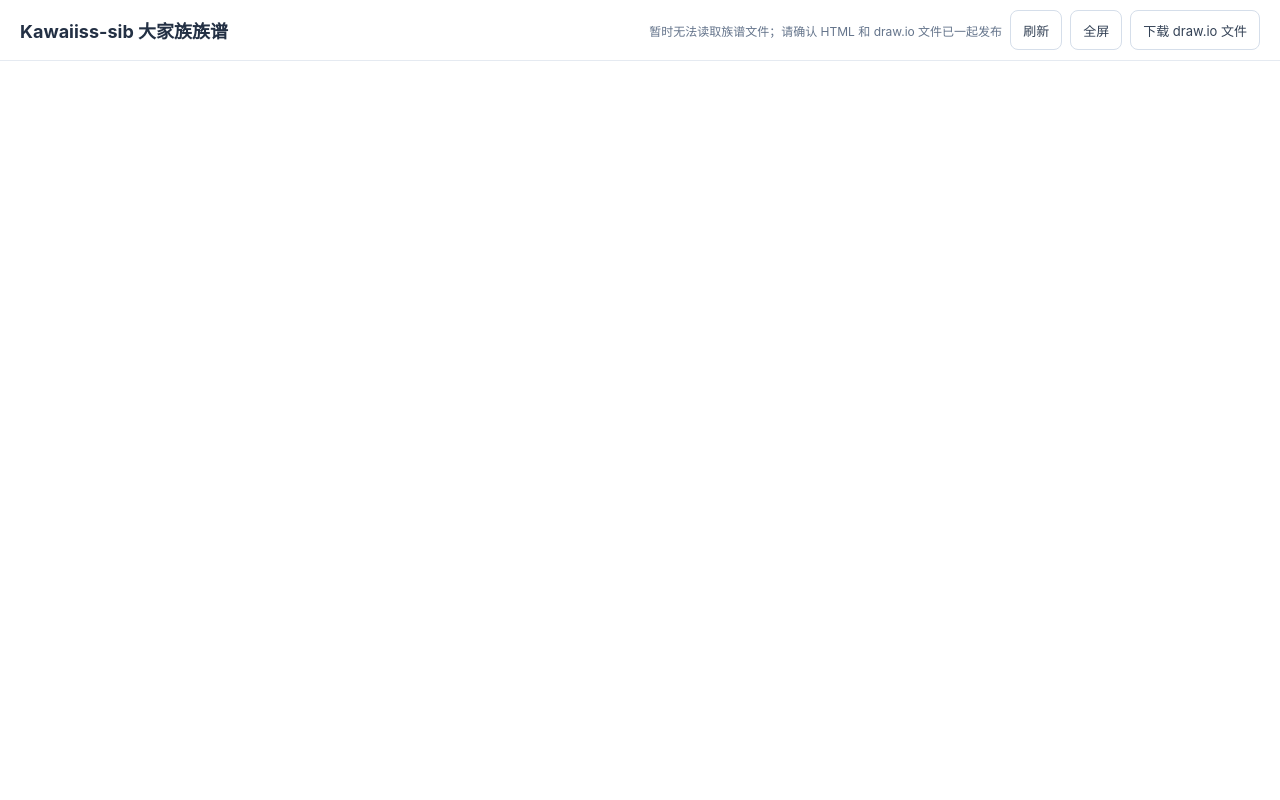
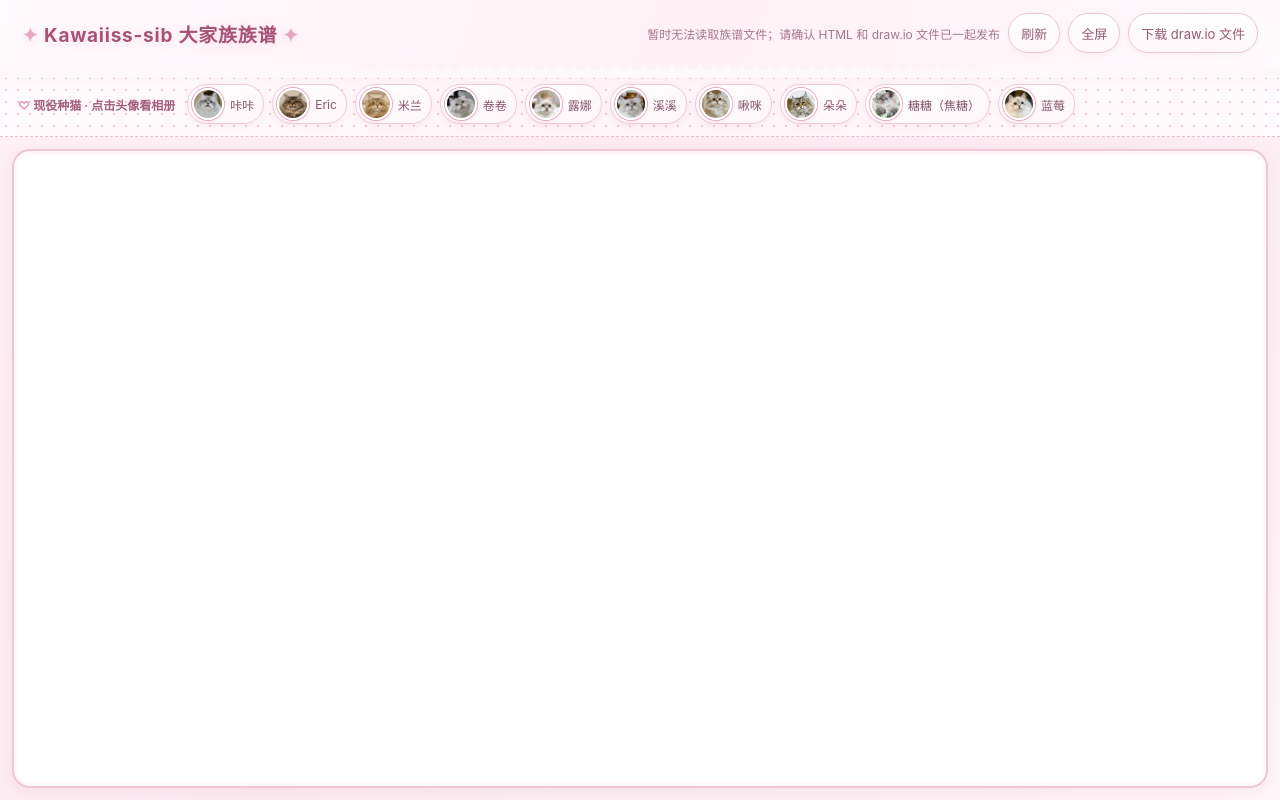
Before and after one commit to bibobiboella/Kawaiiss-, a plain HTML site: page Kawaiiss-sib-族谱实时查看.html in a window 1280 px wide. Drawn offline with Linux system fonts and the light colour scheme; no server answers.

Commit message:
美化族谱网页粉色蕾丝风格
Co-authored-by: Copilot <223556219+Copilot@users.noreply.github.com>

```diff
--- a/Kawaiiss-sib-族谱实时查看.html
+++ b/Kawaiiss-sib-族谱实时查看.html
@@ -9,8 +9,12 @@
     :root {
       font-family: -apple-system, BlinkMacSystemFont, "Segoe UI", "PingFang SC",
         "Hiragino Sans GB", "Microsoft YaHei", sans-serif;
-      color: #233044;
-      background: #f4f7fb;
+      color: #704b60;
+      background: #fff3f8;
+      --pink: #e99ab8;
+      --deep-pink: #bd6f91;
+      --soft-pink: #fff8fb;
+      --lace: #f2c5d6;
     }
 
     * { box-sizing: border-box; }
@@ -23,20 +27,47 @@
       height: 100dvh;
       margin: 0;
       overflow: hidden;
+      background:
+        radial-gradient(ellipse at 10% 12%, #ffe1ed 0, transparent 26%),
+        radial-gradient(ellipse at 92% 78%, #f9e3f2 0, transparent 28%),
+        #fff8fb;
     }
 
     header {
+      position: relative;
       display: flex;
       align-items: center;
       justify-content: space-between;
       gap: 16px;
       flex: none;
-      padding: 10px 20px;
-      background: #fff;
-      border-bottom: 1px solid #e5eaf1;
+      padding: 13px 22px 18px;
+      background: linear-gradient(110deg, #fffafd, #fff0f6 55%, #fffafd);
+      border-bottom: 1px solid #f4d8e4;
+      box-shadow: 0 4px 16px #b96c8812;
     }
 
-    h1 { margin: 0; font-size: 18px; font-weight: 650; }
+    header::after {
+      position: absolute;
+      right: 0;
+      bottom: -7px;
+      left: 0;
+      height: 14px;
+      background: radial-gradient(circle at 7px 0, transparent 6px, #fff8fb 6.5px) 0 0 / 14px 14px repeat-x;
+      content: "";
+      pointer-events: none;
+    }
+
+    h1 {
+      margin: 0;
+      color: #a95278;
+      font-size: 19px;
+      font-weight: 700;
+      letter-spacing: 0.04em;
+      text-shadow: 0 1px #fff, 0 2px 8px #eab3c966;
+    }
+
+    h1::before { content: "✦  "; color: #e7a5bf; }
+    h1::after { content: "  ✦"; color: #e7a5bf; }
 
     .actions { display: flex; align-items: center; gap: 8px; }
 
@@ -45,61 +76,146 @@
       align-items: center;
       justify-content: center;
       min-height: 40px;
-      border: 1px solid #d5deea;
-      border-radius: 8px;
+      border: 1px solid #edc4d4;
+      border-radius: 999px;
       padding: 8px 12px;
-      color: #334155;
-      background: #fff;
+      color: #925b74;
+      background: linear-gradient(#fff, #fff7fa);
       font: inherit;
       font-size: 13px;
       text-decoration: none;
       cursor: pointer;
+      box-shadow: 0 2px 5px #bc769015, inset 0 1px #fff;
+      transition: transform 160ms ease, box-shadow 160ms ease, background 160ms ease;
     }
 
-    button:hover, .download:hover { background: #f7f9fc; }
+    button:hover, .download:hover {
+      transform: translateY(-1px);
+      background: #fff0f6;
+      box-shadow: 0 4px 10px #bc769028, inset 0 1px #fff;
+    }
     button:disabled { cursor: wait; opacity: 0.65; }
 
     #status {
-      color: #64748b;
+      color: #a4778c;
       font-size: 12px;
       white-space: nowrap;
     }
 
     #mobile-hint { display: none; }
 
+    #album-shortcuts {
+      display: flex;
+      align-items: center;
+      gap: 12px;
+      flex: none;
+      overflow-x: auto;
+      padding: 12px 18px;
+      background:
+        radial-gradient(circle, #f3c7d7 1px, transparent 1.5px) 0 0 / 12px 12px,
+        linear-gradient(90deg, #fffafd, #fff4f8 50%, #fffafd);
+      border-bottom: 1px dashed #e9bfd0;
+      scrollbar-color: #e7b1c6 #fff3f8;
+      scrollbar-width: thin;
+    }
+
+    #album-shortcuts h2 {
+      flex: none;
+      margin: 0;
+      color: #a35f7d;
+      font-size: 12px;
+      font-weight: 600;
+      white-space: nowrap;
+    }
+
+    #album-shortcuts h2::before { content: "♡ "; color: #dc8eac; }
+
+    #album-shortcuts nav {
+      display: flex;
+      align-items: center;
+      gap: 8px;
+    }
+
+    .album-shortcut {
+      display: inline-flex;
+      align-items: center;
+      gap: 6px;
+      flex: none;
+      min-height: 40px;
+      padding: 3px 9px 3px 4px;
+      border: 1px solid #f0c9d8;
+      border-radius: 999px;
+      color: #85566d;
+      background: linear-gradient(145deg, #fff, #fff5f9);
+      font-size: 12px;
+      text-decoration: none;
+      box-shadow: 0 2px 7px #b96c8818, inset 0 1px #fff;
+      transition: transform 160ms ease, box-shadow 160ms ease, border-color 160ms ease;
+    }
+
+    .album-shortcut:hover {
+      transform: translateY(-2px);
+      border-color: #df9db7;
+      background: #fff0f6;
+      box-shadow: 0 5px 12px #b96c8830, inset 0 1px #fff;
+    }
+
+    .album-shortcut img {
+      width: 32px;
+      height: 32px;
+      border-radius: 50%;
+      object-fit: cover;
+      border: 2px solid #fff;
+      box-shadow: 0 0 0 1px #e7abc2, 0 1px 4px #a95f7a30;
+    }
+
     main {
       flex: 1;
       min-width: 0;
       min-height: 0;
-      background: #fff;
+      padding: 12px;
+      background: linear-gradient(135deg, #fff0f6, #fdeaf2 48%, #fff6fa);
     }
 
-    #viewer { display: block; width: 100%; height: 100%; border: 0; background: #fff; }
+    #viewer {
+      display: block;
+      width: 100%;
+      height: 100%;
+      border: 2px solid #efc6d6;
+      border-radius: 18px;
+      background: #fff;
+      box-shadow: 0 4px 18px #a95f7a18, inset 0 0 0 4px #fff8fb;
+    }
     main:fullscreen { width: 100vw; height: 100vh; height: 100dvh; }
+    main:fullscreen { padding: 0; }
+    main:fullscreen #viewer { border: 0; border-radius: 0; box-shadow: none; }
 
     #message {
       display: none;
       max-width: 680px;
       margin: 12vh auto;
       padding: 28px;
-      border: 1px solid #e5eaf1;
-      border-radius: 14px;
-      background: #fff;
+      border: 1px solid #efc6d6;
+      border-radius: 20px;
+      background: #fffafd;
+      box-shadow: 0 8px 28px #a95f7a1a;
       line-height: 1.7;
     }
 
-    #message h2 { margin-top: 0; font-size: 18px; }
-    #message p { color: #526174; }
+    #message h2 { margin-top: 0; color: #a95278; font-size: 18px; }
+    #message p { color: #806879; }
 
     @media (max-width: 600px) {
       header {
         align-items: stretch;
         flex-direction: column;
         gap: 8px;
-        padding: calc(9px + env(safe-area-inset-top)) 12px 9px;
+        padding: calc(9px + env(safe-area-inset-top)) 12px 15px;
       }
 
       h1 { font-size: 16px; }
+      h1::before { content: "✧ "; }
+      h1::after { content: " ✧"; }
 
       .actions {
         display: grid;
@@ -125,15 +241,25 @@
         display: block;
         margin: 0;
         padding: 7px 12px;
-        color: #526174;
-        background: #f4f7fb;
+        color: #9c7085;
+        background: #fff4f8;
         font-size: 12px;
         line-height: 1.4;
         text-align: center;
       }
 
+      #album-shortcuts {
+        gap: 8px;
+        padding: 9px 10px;
+      }
+
+      #album-shortcuts nav { gap: 6px; }
+      main { padding: 7px; }
+      #viewer { border-radius: 14px; }
+
       body:has(main:fullscreen) header,
-      body:has(main:fullscreen) #mobile-hint { display: none; }
+      body:has(main:fullscreen) #mobile-hint,
+      body:has(main:fullscreen) #album-shortcuts { display: none; }
     }
 
     @media (max-width: 600px) and (orientation: landscape) {
@@ -155,6 +281,10 @@
     </div>
   </header>
   <p id="mobile-hint">建议横屏查看；在族谱中可双指缩放和拖动</p>
+  <section id="album-shortcuts" aria-label="现役种猫相册快捷入口">
+    <h2>现役种猫 · 点击头像看相册</h2>
+    <nav aria-label="现役种猫相册"></nav>
+  </section>
   <main>
     <iframe id="viewer" title="Kawaiiss-sib 大家族族谱" allowfullscreen></iframe>
     <section id="message">
@@ -171,8 +301,35 @@
       const message = document.getElementById("message");
       const refreshButton = document.getElementById("refresh");
       const fullscreenButton = document.getElementById("fullscreen");
+      const albumNav = document.querySelector("#album-shortcuts nav");
       let previousVersion = "";
       let requestInProgress = false;
+
+      fetch("./albums.json", { cache: "no-store" })
+        .then(response => {
+          if (!response.ok) throw new Error(`HTTP ${response.status}`);
+          return response.json();
+        })
+        .then(albums => {
+          Object.entries(albums)
+            .filter(([, album]) => album.role.includes("现役"))
+            .forEach(([id, album]) => {
+              const link = document.createElement("a");
+              link.className = "album-shortcut";
+              link.href = `./album.html?cat=${encodeURIComponent(id)}`;
+              link.setAttribute("aria-label", `打开${album.name}的相册`);
+
+              const image = document.createElement("img");
+              image.src = album.photos[0].src;
+              image.alt = "";
+              link.append(image, document.createTextNode(album.name));
+              albumNav.append(link);
+            });
+        })
+        .catch(error => {
+          console.error("加载现役种猫相册入口失败", error);
+          albumNav.textContent = "相册入口加载失败，请刷新页面";
+        });
 
       if (location.protocol === "file:") {
         viewer.hidden = true;
```
